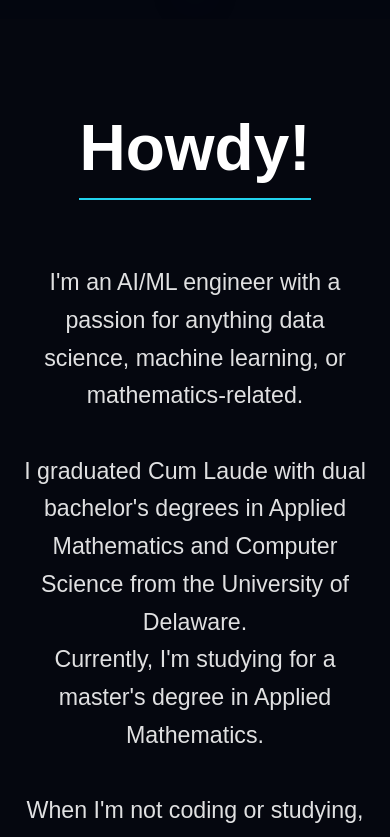
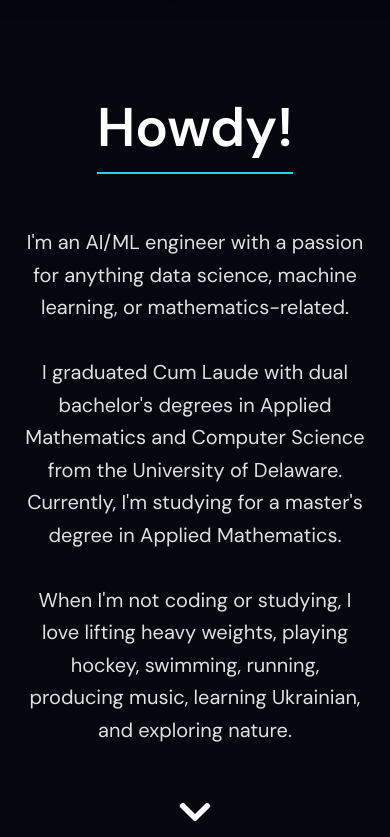
Before and after one commit to andrewango/personal-website, a React (Create React App) app: page / in a window 390 px wide. Shown: the part 825-1662 px from the top of the page. Built offline with nearby package versions, Linux system fonts and the light colour scheme; grey boxes are pictures that could not be loaded.

Commit message:
Fixed website scaling by 0.85x factor

```diff
--- a/src/index.css
+++ b/src/index.css
@@ -1,8 +1,7 @@
+@import url('https://fonts.googleapis.com/css2?family=DM+Sans:ital,opsz,wght@0,9..40,100..1000;1,9..40,100..1000&display=swap');
 @import 'tailwindcss/base';
 @import 'tailwindcss/components';
 @import 'tailwindcss/utilities';
-
-@import url('https://fonts.googleapis.com/css2?family=DM+Sans:ital,opsz,wght@0,9..40,100..1000;1,9..40,100..1000&display=swap');
 
 body {
   background-color: #05070f;
@@ -10,7 +9,7 @@ body {
   font-family: 'DM Sans', sans-serif;
   scroll-behavior: auto;
   scroll-padding-top: 5rem;
-  font-size: 1.25rem;
+  font-size: 1.1rem;
 }
 
 * {
@@ -49,21 +48,21 @@ body {
 }
 
 .section-title {
-  font-size: clamp(4rem, 8.5vw, 7.5rem);
+  font-size: clamp(3.4rem, 7.2vw, 6.4rem);
   font-weight: 600;
   line-height: 1.05;
   align-content: center;
 }
 
 .section-subtitle {
-  font-size: clamp(1.45rem, 2.4vw, 2rem);
+  font-size: clamp(1.25rem, 2vw, 1.7rem);
   color: rgba(255, 255, 255, 0.88);
   align-content: center;
 }
 
 .page-section {
-  min-height: 110vh;
-  padding: 8rem 2rem;
+  min-height: 104vh;
+  padding: 6.75rem 2rem;
   color: white;
 }
 
@@ -77,7 +76,7 @@ body {
 .section-header {
   width: fit-content;
   margin-right: auto;
-  margin-bottom: 4rem;
+  margin-bottom: 3.25rem;
   margin-left: auto;
   text-align: center;
 }
@@ -85,12 +84,12 @@ body {
 .section-arrow {
   display: flex;
   justify-content: center;
-  margin-top: 3.5rem;
+  margin-top: 3rem;
 }
 
 @media (max-width: 768px) {
   .page-section {
-    padding: 6rem 1.5rem;
+    padding: 5rem 1.5rem;
   }
 }
 
```
Also changed, not shown: scripts/verify-tailwind-css.cjs (+17 -3 lines).
